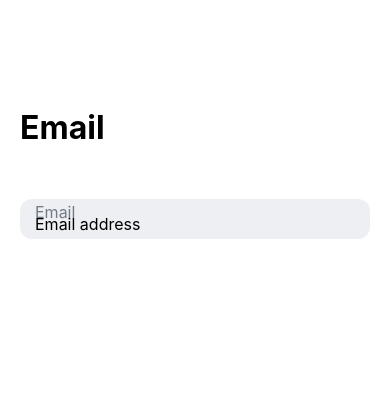
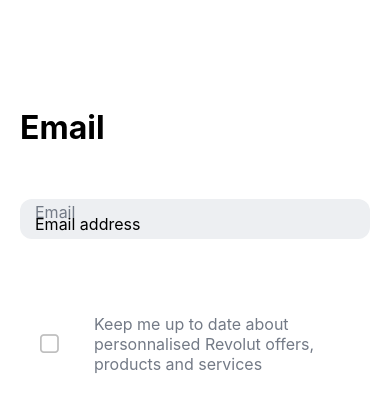
Before and after one commit to Matsuel/revolut-app, a React Native app: screen /Email in a window 390 px wide. Shown: the top 412 px of the page. Built offline with nearby package versions, Linux system fonts and the light colour scheme.

Commit message:
add checkbox and text

```diff
--- a/package.json
+++ b/package.json
@@ -11,6 +11,8 @@
   "dependencies": {
     "@react-navigation/native": "^6.1.17",
     "@react-navigation/native-stack": "^6.9.26",
+    "@rneui/base": "^4.0.0-rc.7",
+    "@rneui/themed": "^4.0.0-rc.8",
     "expo": "~50.0.14",
     "expo-status-bar": "~1.11.1",
     "react": "18.2.0",
--- a/src/Screens/Email/Email.style.tsx
+++ b/src/Screens/Email/Email.style.tsx
@@ -47,4 +47,18 @@
         color: "#737a86",
         fontSize: 16,
     },
+    acceptMail: {
+        width: "100%",
+        height: "9%",
+        marginTop: "15%",
+        flexDirection: "row",
+        justifyContent: "flex-start",
+        alignItems: "center",
+        gap: 10,
+    },
+    acceptMailText: {
+        width: "70%",
+        color: "#737a86",
+        fontSize: 16,
+    },
 });
--- a/src/Screens/Email/Email.tsx
+++ b/src/Screens/Email/Email.tsx
@@ -1,8 +1,12 @@
-import React from 'react'
+import React, { useState } from 'react'
 import { View, Text, TextInput } from 'react-native'
 import { styles } from './Email.style'
+import { CheckBox } from '@rneui/themed';
 
 const Email = ({ navigation }: any) => {
+
+    const [checked, setChecked] = useState<boolean>(false);
+
     return (
         <View style={styles.container}>
             <Text style={styles.title}>
@@ -20,6 +24,16 @@
                 </View>
             </View>
 
+            <View style={styles.acceptMail}>
+                <CheckBox
+                    checked={checked}
+                    onPress={() => setChecked(!checked)}
+                />
+                <Text style={styles.acceptMailText} onPress={() => setChecked(!checked)}>
+                    Keep me up to date about personnalised Revolut offers, products and services
+                </Text>
+            </View>
+
         </View>
     )
 }
```
Also changed, not shown: 1 other file (tests, documents, lock files or other folders).
